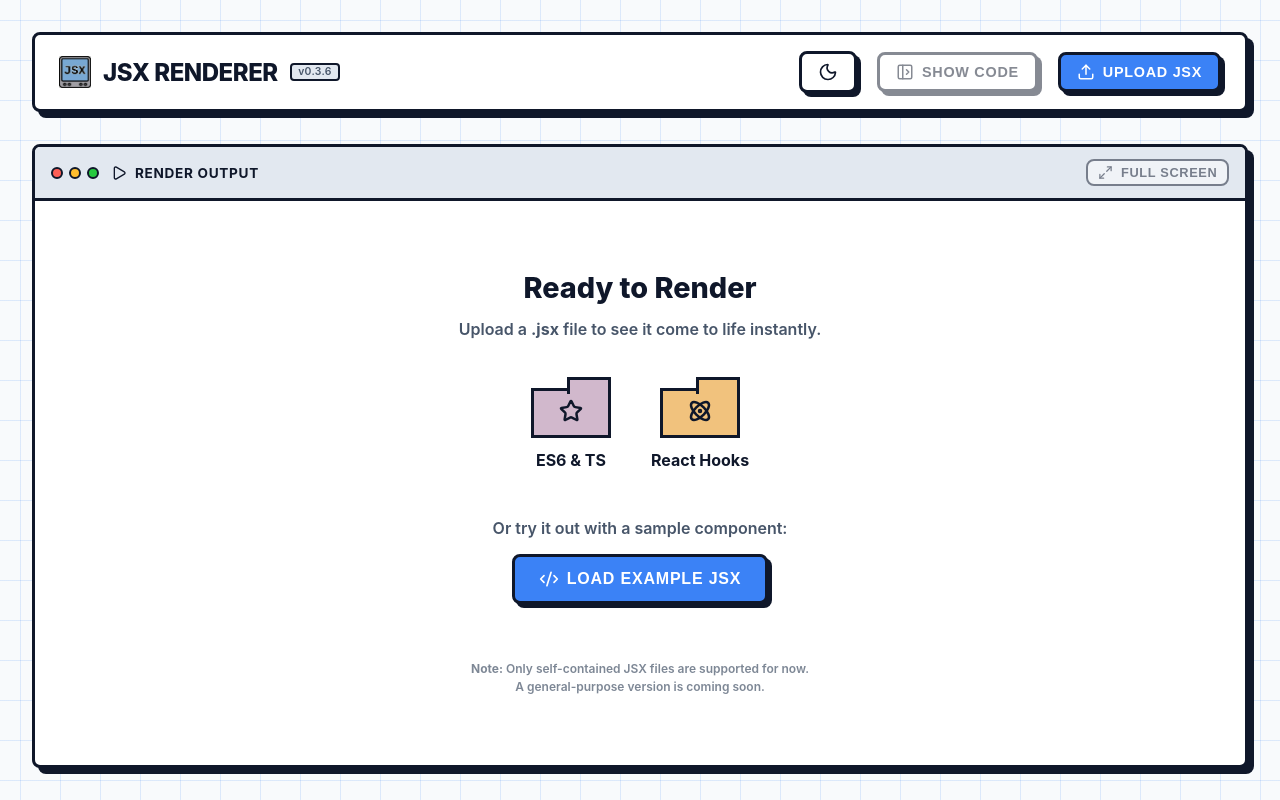
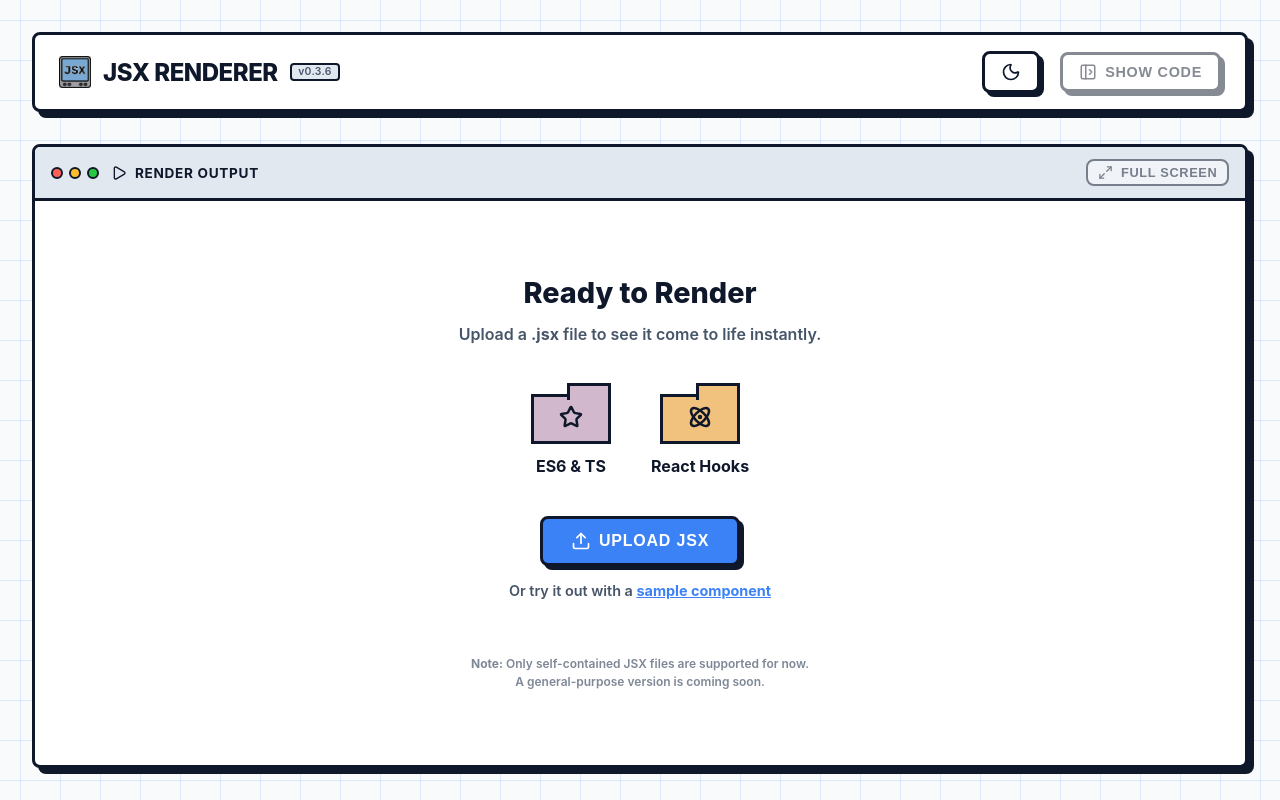
Before and after one commit to eason-pan-ep/jsx-renderer, a React (Vite) app: page / in a window 1280 px wide. Built offline with nearby package versions, Linux system fonts and the light colour scheme.

Commit message:
ux change on upload file

```diff
--- a/src/App.tsx
+++ b/src/App.tsx
@@ -169,7 +169,7 @@ function App() {
               </Button>
             </span>
           )}
-          {isCodeLoaded ? (
+          {isCodeLoaded && (
             <Button
               variant="danger"
               onClick={handleReset}
@@ -177,13 +177,6 @@ function App() {
               icon={<Trash2 size={18} />}
             >
               Clear
-            </Button>
-          ) : (
-            <Button
-              onClick={() => setShowUploadModal(true)}
-              icon={<Upload size={18} />}
-            >
-              Upload JSX
             </Button>
           )}
         </div>
@@ -264,7 +257,7 @@ function App() {
           contentStyle={{ padding: 0 }}
         >
           <div className="render-container" style={{ height: '100%', boxSizing: 'border-box' }}>
-            <Preview code={code} setCode={setCode} />
+            <Preview code={code} setCode={setCode} onUpload={() => setShowUploadModal(true)} />
           </div>
         </Pane>
       </main>
--- a/src/components/Preview.tsx
+++ b/src/components/Preview.tsx
@@ -1,6 +1,6 @@
 import React, { useState, useEffect, useRef, useCallback } from 'react';
 import * as Babel from '@babel/standalone';
-import { Code2, Atom, Star } from 'lucide-react';
+import { Atom, Star, Upload } from 'lucide-react';
 import { EXAMPLE_JSX } from '../constants/exampleJsx';
 import { Button } from './Button';
 
@@ -114,7 +114,7 @@ try {
 </html>`;
 }
 
-export const Preview = ({ code, setCode }: { code: string, setCode: (code: string) => void }) => {
+export const Preview = ({ code, setCode, onUpload }: { code: string, setCode: (code: string) => void, onUpload: () => void }) => {
     const [error, setError] = useState<string | null>(null);
     const [iframeSrc, setIframeSrc] = useState<string | null>(null);
     const iframeRef = useRef<HTMLIFrameElement>(null);
@@ -219,15 +219,24 @@ export const Preview = ({ code, setCode }: { code: string, setCode: (code: strin
                                 <span>React Hooks</span>
                             </div>
                         </div>
-                        <div style={{ marginTop: '1rem' }}>
-                            <p style={{ marginBottom: '1rem', color: 'var(--text-secondary)', fontWeight: 600 }}>Or try it out with a sample component:</p>
+                        <div style={{ marginTop: '0.5rem', display: 'flex', flexDirection: 'column', alignItems: 'center', gap: '1rem' }}>
                             <Button
-                                onClick={() => setCode(EXAMPLE_JSX)}
-                                style={{ fontSize: '1rem', padding: '0.75rem 1.5rem' }}
-                                icon={<Code2 size={20} />}
+                                onClick={onUpload}
+                                style={{ fontSize: '1rem', padding: '0.75rem 1.75rem' }}
+                                icon={<Upload size={20} />}
                             >
-                                Load Example JSX
+                                Upload JSX
                             </Button>
+                            <p style={{ color: 'var(--text-secondary)', fontWeight: 600, fontSize: '0.9rem' }}>
+                                Or try it out with a{' '}
+                                <a
+                                    href="#"
+                                    onClick={(e) => { e.preventDefault(); setCode(EXAMPLE_JSX); }}
+                                    style={{ color: 'var(--accent-color)', fontWeight: 700, textDecoration: 'underline', cursor: 'pointer' }}
+                                >
+                                    sample component
+                                </a>
+                            </p>
                         </div>
                         <p className="disclaimer-note">
                             <strong>Note:</strong> Only self-contained JSX files are supported for now. <br />A general-purpose version is coming soon.
```
